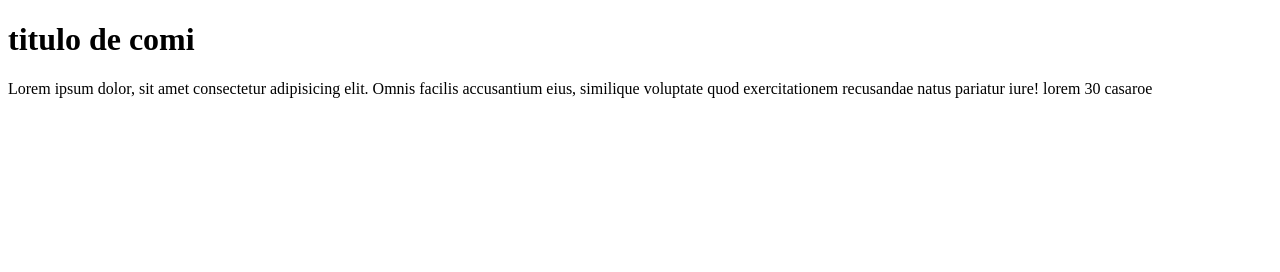
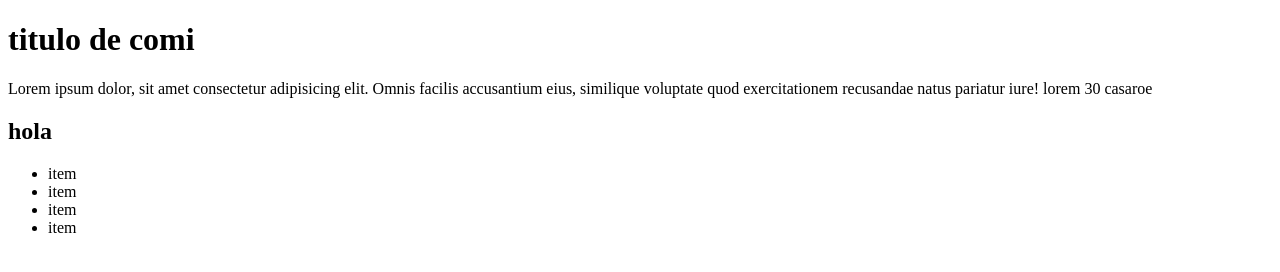
Before and after one commit to abelbazan51/clase-git, a plain HTML site: page index.html in a window 1280 px wide. Drawn offline with Linux system fonts and the light colour scheme.

Commit message:
creo footer

```diff
--- a/index.html
+++ b/index.html
@@ -14,4 +14,13 @@
       pariatur iure! lorem 30 casaroe
     </p>
   </body>
+  <footer>
+    <h2>hola</h2>
+    <ul>
+      <li>item</li>
+      <li>item</li>
+      <li>item</li>
+      <li>item</li>
+    </ul>
+  </footer>
 </html>
```
